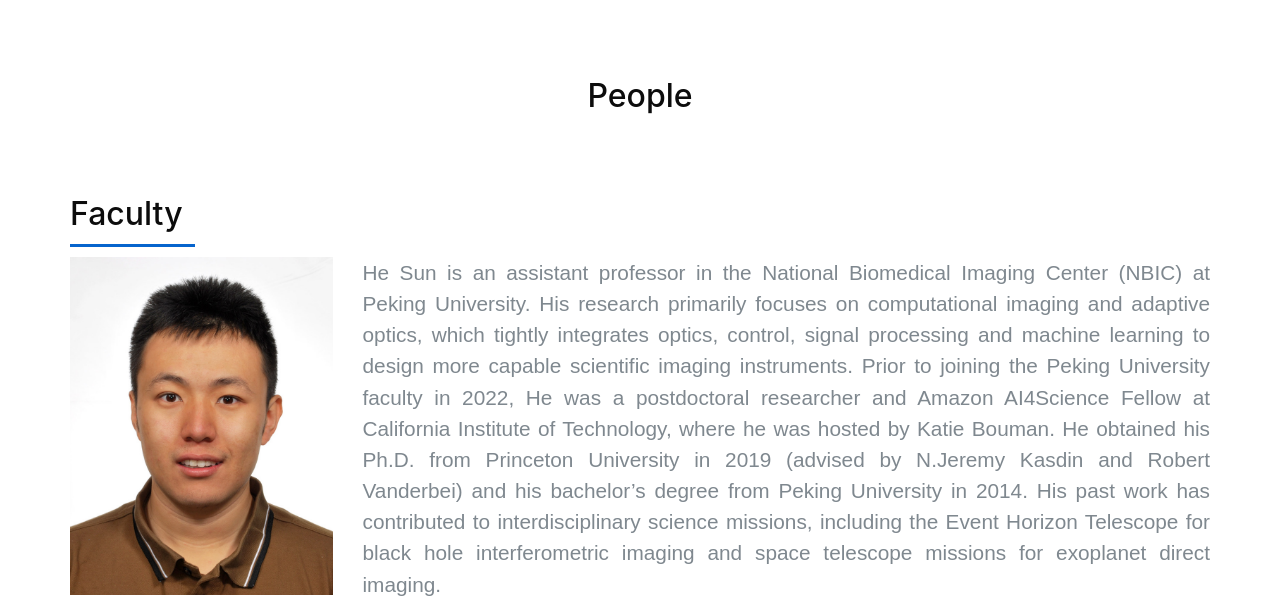
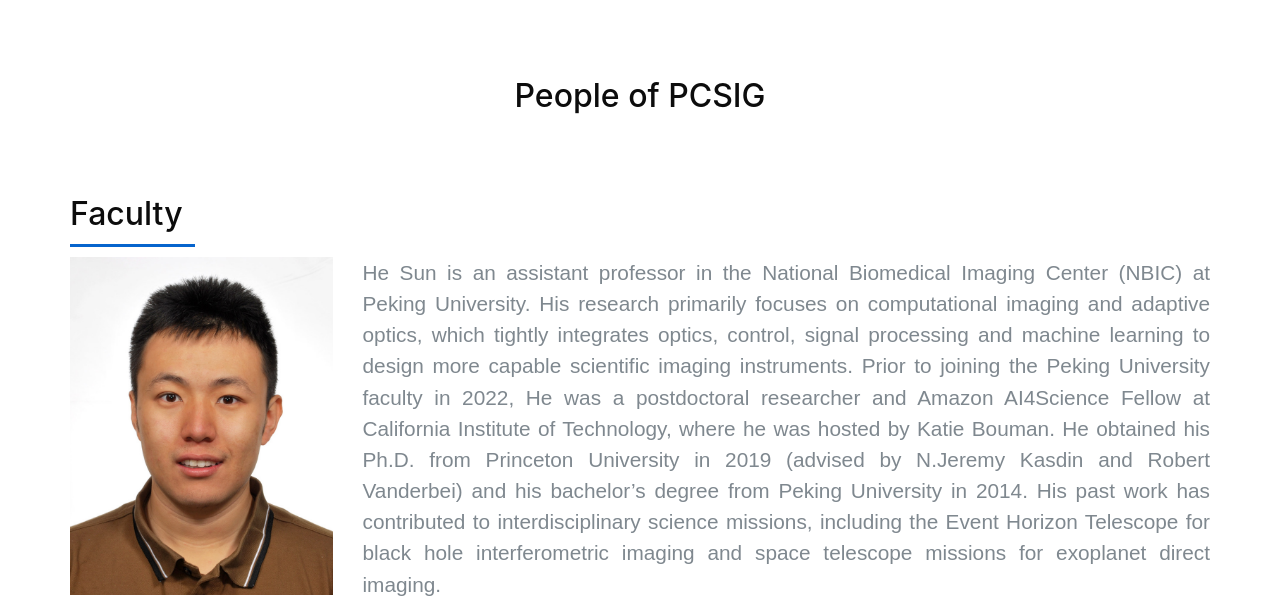
Before and after one commit to ai4imaging/ai4imaing, a plain HTML site: page people.html in a window 1280 px wide. Shown: the part 73-671 px from the top of the page. Drawn offline with Linux system fonts and the light colour scheme.

Commit message:
Update people.html

```diff
--- a/people.html
+++ b/people.html
@@ -38,7 +38,7 @@
     <section class="class section" id="people">
       <div class="container">
 
-        <h2 class="people_title text-center" data-aos="fade-up" data-aos-delay="200">People</h2>
+        <h2 class="people_title text-center" data-aos="fade-up" data-aos-delay="200">People of PCSIG</h2>
 
         <h2 class="line major" style="width: 11%" >Faculty</h2>
 
```
